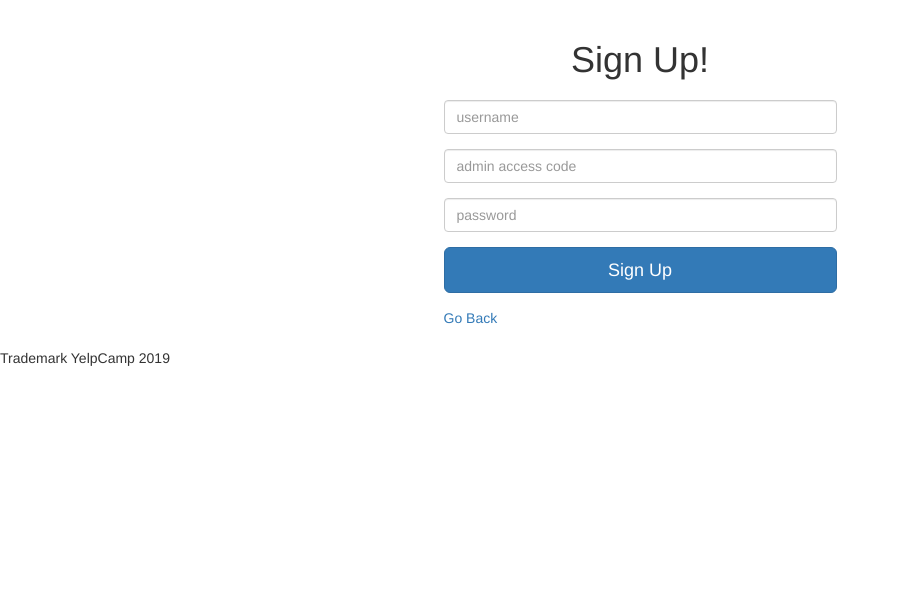
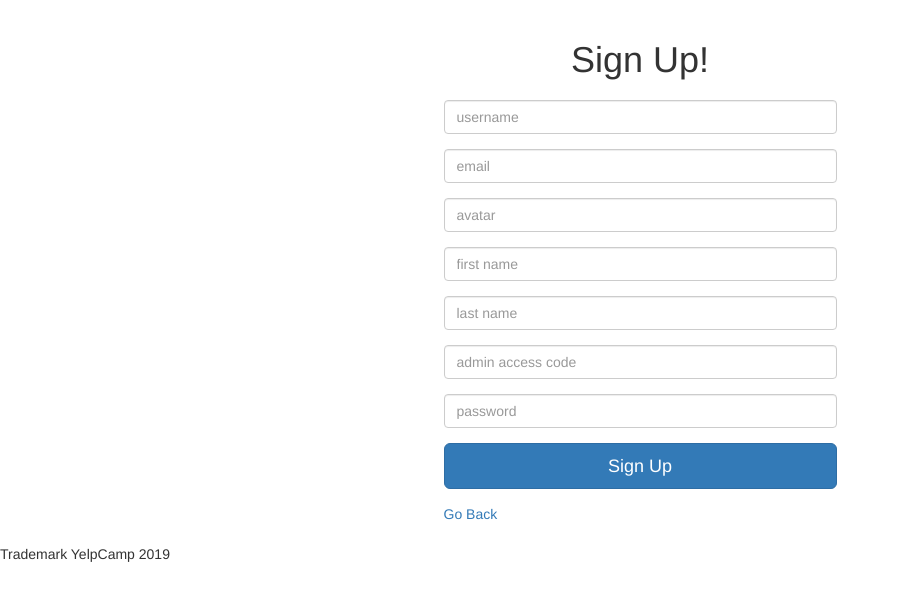
Before and after one commit to dustyfingers/webdev-bootcamp, a Node server app: page /register in a window 1280 px wide. Shown: the part 52-653 px from the top of the page, without its empty margins (0-900 px from the left). Run offline with Node 20, Linux system fonts and the light colour scheme; some libraries are stand-ins or nearby versions.

Commit message:
added BASIC user profiles

```diff
--- a/yelpcamp/app.js
+++ b/yelpcamp/app.js
@@ -19,7 +19,8 @@ var express = require('express'),
 // require route files
 var commentRoutes = require('./routes/comments'),
     campgroundRoutes = require('./routes/campgrounds'),
-    indexRoutes = require('./routes/index');
+    indexRoutes = require('./routes/index'),
+    userRoutes = require('./routes/users');
 
 
 mongoose.connect('mongodb://localhost/yelp_camp', { useNewUrlParser: true });
@@ -54,6 +55,7 @@ app.use((req, res, next) => {
 app.use(indexRoutes);
 app.use('/campgrounds/:id/comments', commentRoutes);
 app.use('/campgrounds', campgroundRoutes);
+app.use('/users', userRoutes);
 
 
 app.listen(port, () => {
--- a/yelpcamp/models/user.js
+++ b/yelpcamp/models/user.js
@@ -5,6 +5,10 @@ var passportLocalMongoose = require('passport-local-mongoose');
 var UserSchema = new mongoose.Schema({
   username: String,
   password: String,
+  avatar: String,
+  firstName: String,
+  lastName: String,
+  email: String,
   isAdmin: { type: Boolean, default: false}
 });
 
--- a/yelpcamp/package.json
+++ b/yelpcamp/package.json
@@ -15,6 +15,7 @@
     "ejs": "^2.6.1",
     "express": "^4.16.4",
     "express-session": "^1.16.1",
+    "locus": "^2.0.1",
     "method-override": "^3.0.0",
     "mongoose": "^5.5.0",
     "node-geocoder": "^3.22.0",
--- a/yelpcamp/routes/index.js
+++ b/yelpcamp/routes/index.js
@@ -19,7 +19,14 @@ router.get('/register', (req, res) => {
 
 // handle user sign up and initial log in
 router.post('/register', (req, res) => {
-  var newUser = new User({username: req.body.username});
+  var newUser = new User(
+    {
+      username: req.body.username,
+      firstName: req.body.firstName,
+      lastName: req.body.lastName,
+      avatar: req.body.avatar,
+      email: req.body.email
+    });
   if (req.body.adminCode === 'secretCode123') {
     newUser.isAdmin = true;
   }
@@ -29,7 +36,7 @@ router.post('/register', (req, res) => {
       return res.render('register');
     }
     passport.authenticate('local')(req, res, () => {
-      req.flash('success', 'Welcome to YelpCamp!' + user.username);
+      req.flash('success', 'Welcome to YelpCamp, ' + user.username + '.');
       res.redirect('/campgrounds');
     });
   });
--- a/yelpcamp/views/campgrounds/show.ejs
+++ b/yelpcamp/views/campgrounds/show.ejs
@@ -17,7 +17,7 @@
         <div class="caption-full">
           <h4 class="pull-right">$<%= campground.price %>/night</h4>
           <h4><a class="" href=""><%= campground.name %></a></h4>
-          <p>Submitted by <strong><%= campground.author.username %></strong></p>
+          <p>Submitted by <a href="/users/<%= campground.author.id %>"><strong><%= campground.author.username %></strong></a></p>
           <% if (currentUser && campground.author.id.equals(currentUser._id) || currentUser && currentUser.isAdmin) { %>
             <a class="btn btn-warning" href="/campgrounds/<%= campground._id %>/edit">Edit</a>
             <form class="delete-form" action="/campgrounds/<%= campground._id %>?_method=DELETE" method="post">
--- a/yelpcamp/views/register.ejs
+++ b/yelpcamp/views/register.ejs
@@ -8,7 +8,19 @@
         <input class="form-control" type="text" name="username" placeholder="username">
       </div>
       <div class="form-group">
-        <input class="form-control" type="password" name="adminCode" placeholder="admin access code">
+        <input class="form-control" type="email" name="email" placeholder="email">
+      </div>
+      <div class="form-group">
+        <input class="form-control" type="text" name="avatar" placeholder="avatar">
+      </div>
+      <div class="form-group">
+        <input class="form-control" type="text" name="firstName" placeholder="first name">
+      </div>
+      <div class="form-group">
+        <input class="form-control" type="text" name="lastName" placeholder="last name">
+      </div>
+      <div class="form-group">
+        <input class="form-control" type="pasword" name="adminCode" placeholder="admin access code">
       </div>
       <div class="form-group">
         <input class="form-control" type="password" name="password" placeholder="password">
```
Also changed, not shown: yelpcamp/routes/users.js (added, +27 -0 lines), yelpcamp/views/users/show.ejs (added, +27 -0 lines), 1 other file.
